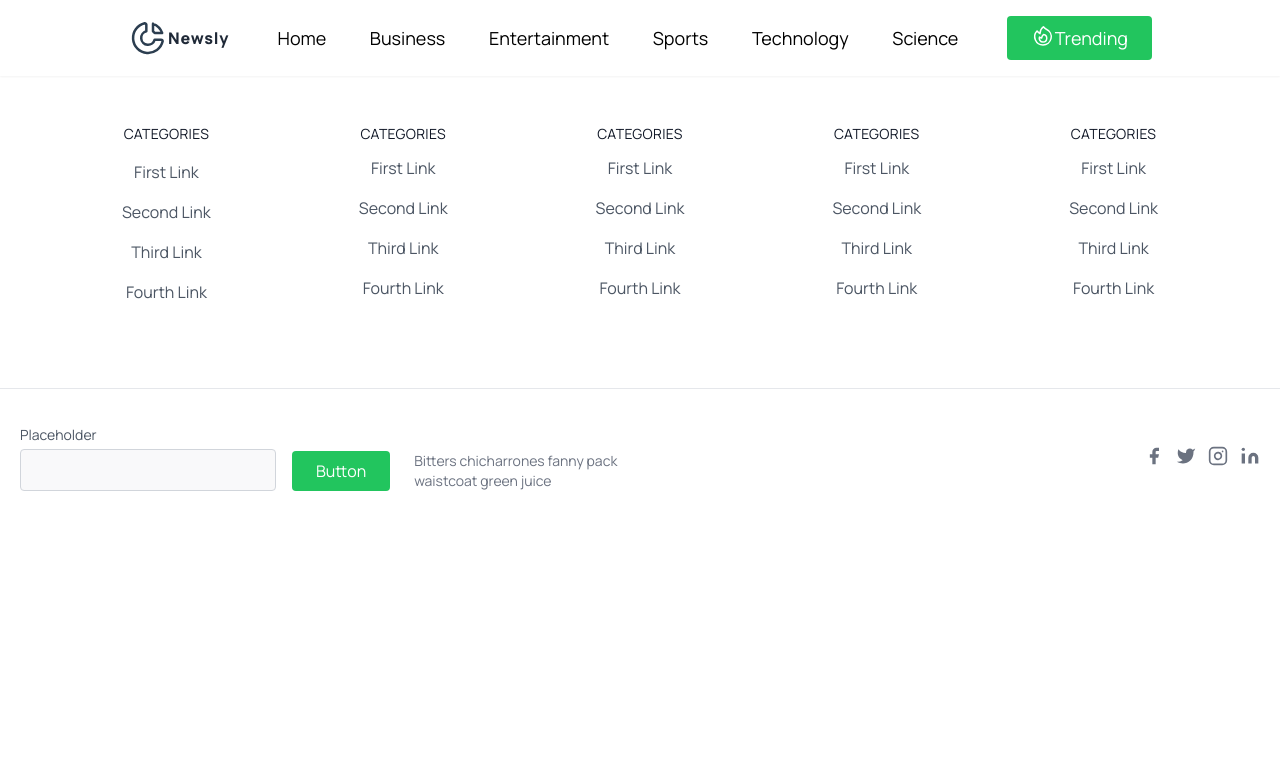
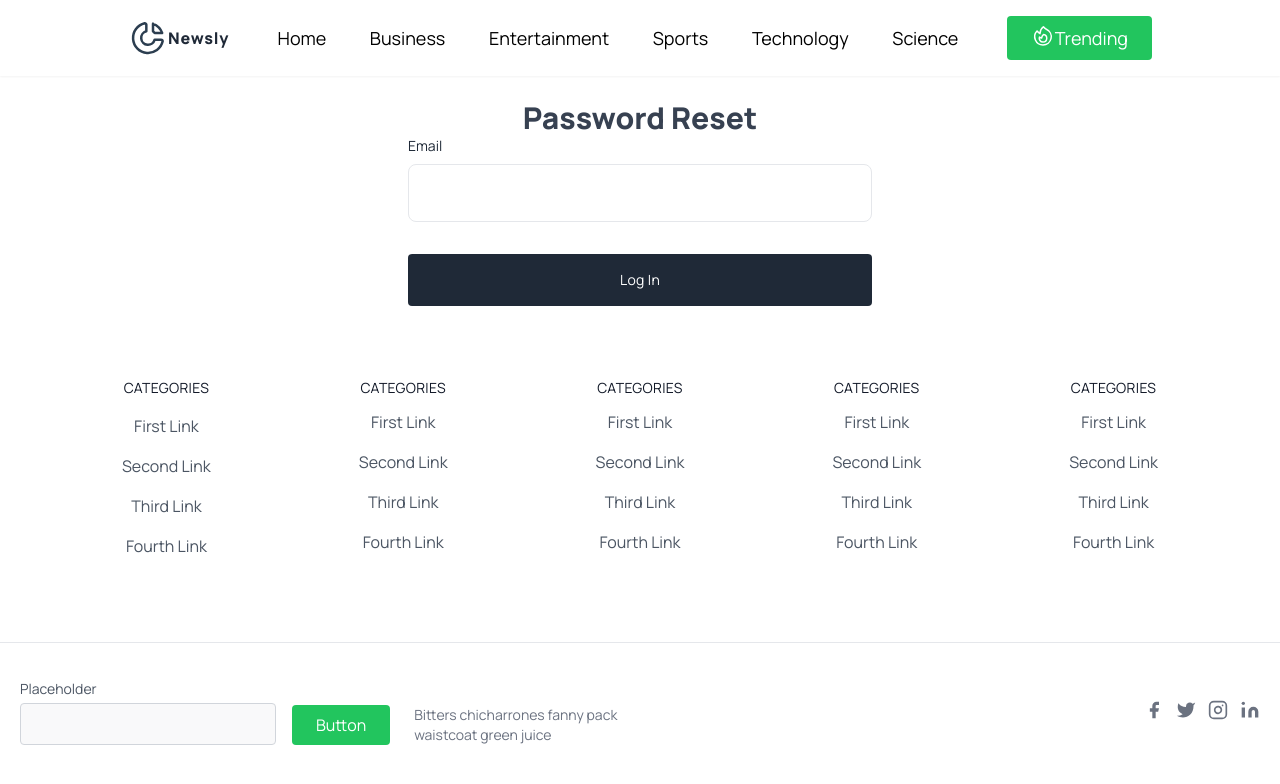
Before and after one commit to udemezue01/Newsly-Nuxt, a Nuxt app: page /auth/password-reset in a window 1280 px wide. Shown: the top 784 px of the page. Built offline with nearby package versions, Linux system fonts and the light colour scheme.

Commit message:
Added password reset page

```diff
--- /dev/null
+++ b/pages/auth/password-reset.vue
@@ -0,0 +1,33 @@
+<template>
+
+    <div class="w-full max-w-lg p-6 m-auto mx-auto dark:bg-gray-800 font-body">
+        <h1 class="text-3xl font-semibold text-center text-gray-700 dark:text-white">Password Reset</h1>
+
+        <form class="space-y-8">
+            <div>
+                <label for="username" class="block text-sm text-gray-800 dark:text-gray-200">Email</label>
+                <input type="text" class="block w-full px-6 py-4 mt-2 text-gray-700 bg-white border rounded-lg dark:bg-gray-800 dark:text-gray-300 dark:border-gray-600 focus:border-blue-400 dark:focus:border-blue-300 focus:ring-blue-300 focus:outline-none focus:ring focus:ring-opacity-40" />
+            </div>
+
+
+            <div class="">
+                <button class="w-full py-4 px-6 text-sm font-medium tracking-wide text-white capitalize transition-colors duration-300 transform bg-gray-800 rounded hover:bg-gray-700 focus:outline-none focus:ring focus:ring-gray-300 focus:ring-opacity-50">
+                   Log In
+                </button>
+            </div>
+        </form>
+
+
+
+    </div>
+
+    </template>
+
+    <script>
+
+
+    export default {
+        name: "PasswordResetPage",
+
+    }
+    </script>
```
